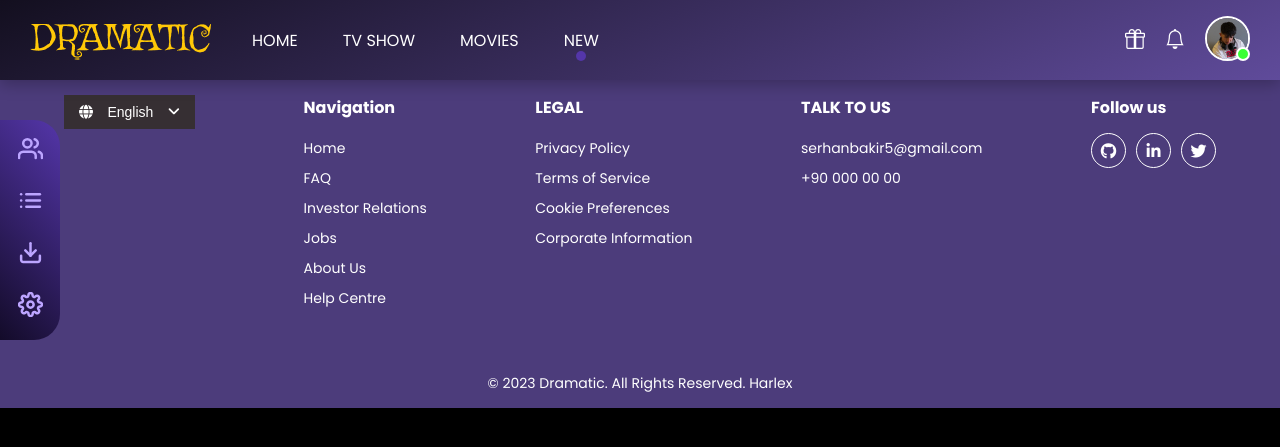
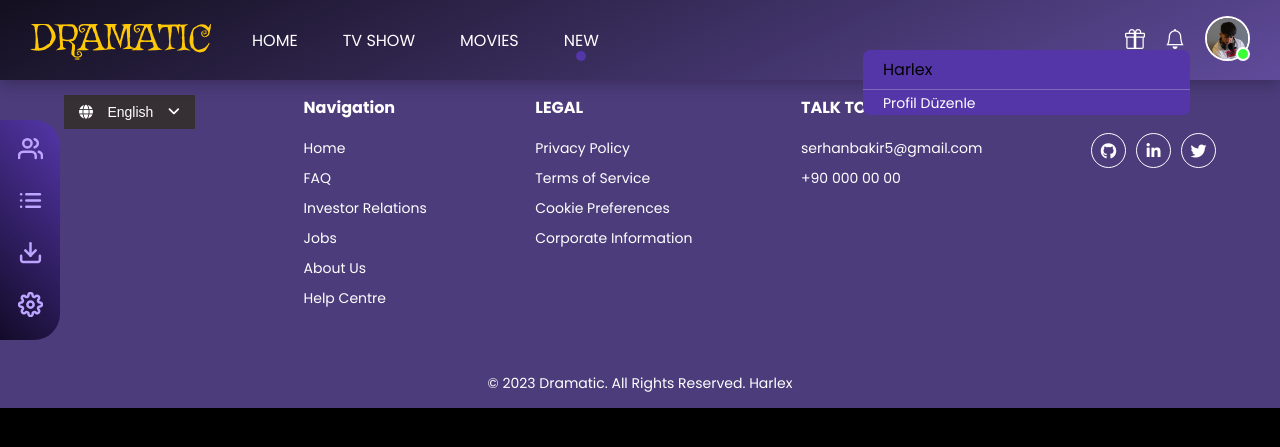
Before and after one commit to Harlexq/dramatic-movies, a PHP site: page /new.php in a window 1280 px wide. Shown: the top 447 px of the page. Run offline with PHP 8.4, Linux system fonts and the light colour scheme; some libraries are stand-ins or nearby versions.

Commit message:
dramatic

```diff
--- a/assets/css/style.css
+++ b/assets/css/style.css
@@ -205,6 +205,32 @@
     height: 45px;
     border-radius: 50%;
     border: 2px solid #fff;
+}
+
+.header .header-inner .header-item-two .navbar .profile-body {
+    position: absolute;
+    top: 34px;
+    right: 60px;
+}
+
+.header .header-inner .header-item-two .navbar .profile-body .profile-inner {
+    width: 327px;
+    background-color: #5436A9;
+    border-radius: 7px;
+}
+
+.header .header-inner .header-item-two .navbar .profile-body .profile-inner .profile-title {
+    display: flex;
+    align-items: center;
+    padding: 0 20px;
+    height: 40px;
+    border-bottom: 1px solid rgba(255, 255, 255, 0.25);
+}
+
+.header .header-inner .header-item-two .navbar .profile-body .profile-inner .profile-content .profile-content-inner .profile-menu .profile-nav .profile-item {
+    color: #fff;
+    font-size: 14px;
+    padding: 0 20px;
 }
 
 .rectangle {
--- a/pages/common/header.php
+++ b/pages/common/header.php
@@ -88,6 +88,29 @@
                         <circle cx="7" cy="7" r="6" fill="#3BFF37" stroke="white" stroke-width="2" />
                     </svg>
                 </button>
+                <div class="profile-body">
+                    <div class="profile-inner">
+                        <div class="profile-title">
+                            <p>Harlex</p>
+                        </div>
+                        <div class="profile-content">
+                            <div class="profile-content-inner">
+                                <menu class="profile-menu">
+                                    <nav class="profile-nav">
+                                        <a href="#" class="profile-item">Profil Düzenle</a>
+                                        <a href="#" class="profile-item"></a>
+                                        <a href="#" class="profile-item"></a>
+                                        <a href="#" class="profile-item"></a>
+                                        <a href="#" class="profile-item"></a>
+                                    </nav>
+                                </menu>
+                            </div>
+                        </div>
+                        <footer class="profile-footer">
+
+                        </footer>
+                    </div>
+                </div>
             </menu>
         </div>
     </div>
```
